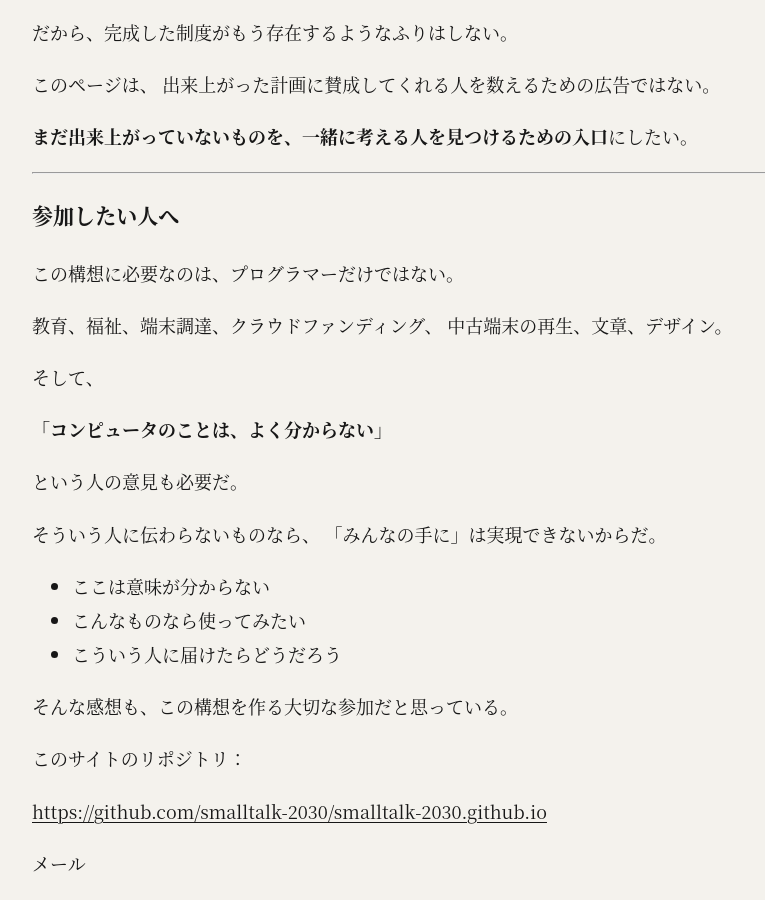
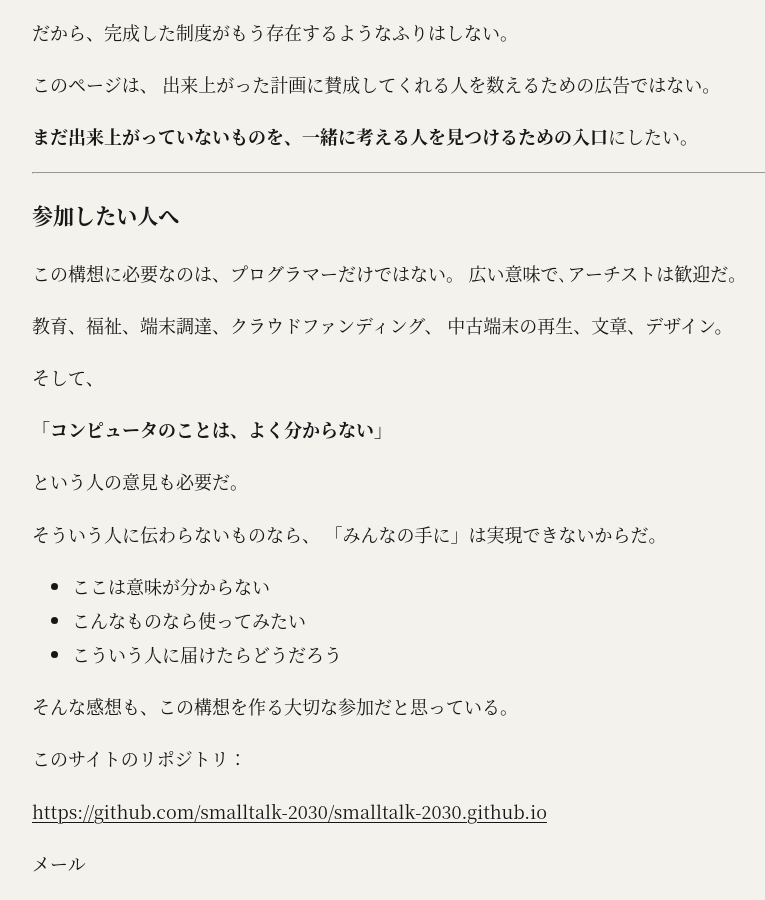
Before and after one commit to smalltalk-2030/smalltalk-2030.github.io, a Jekyll site: the page built from index.md, in a window 1280 px wide and 900 px high, scrolled down 5341 px. Shown: the whole window, without its empty margins (194-959 px from the left). Built offline with Jekyll 4.4.1, drawn with Linux system fonts in a browser that asks for light colours.

Commit message:
fix(index.md): add a word アーチスト
スマイルさんを食いつかせるため

```diff
--- a/index.md
+++ b/index.md
@@ -220,6 +220,7 @@ Smalltalk-2030 を、
 ### 参加したい人へ
 
 この構想に必要なのは、プログラマーだけではない。
+広い意味で､アーチストは歓迎だ｡
 
 教育、福祉、端末調達、クラウドファンディング、
 中古端末の再生、文章、デザイン。
```
